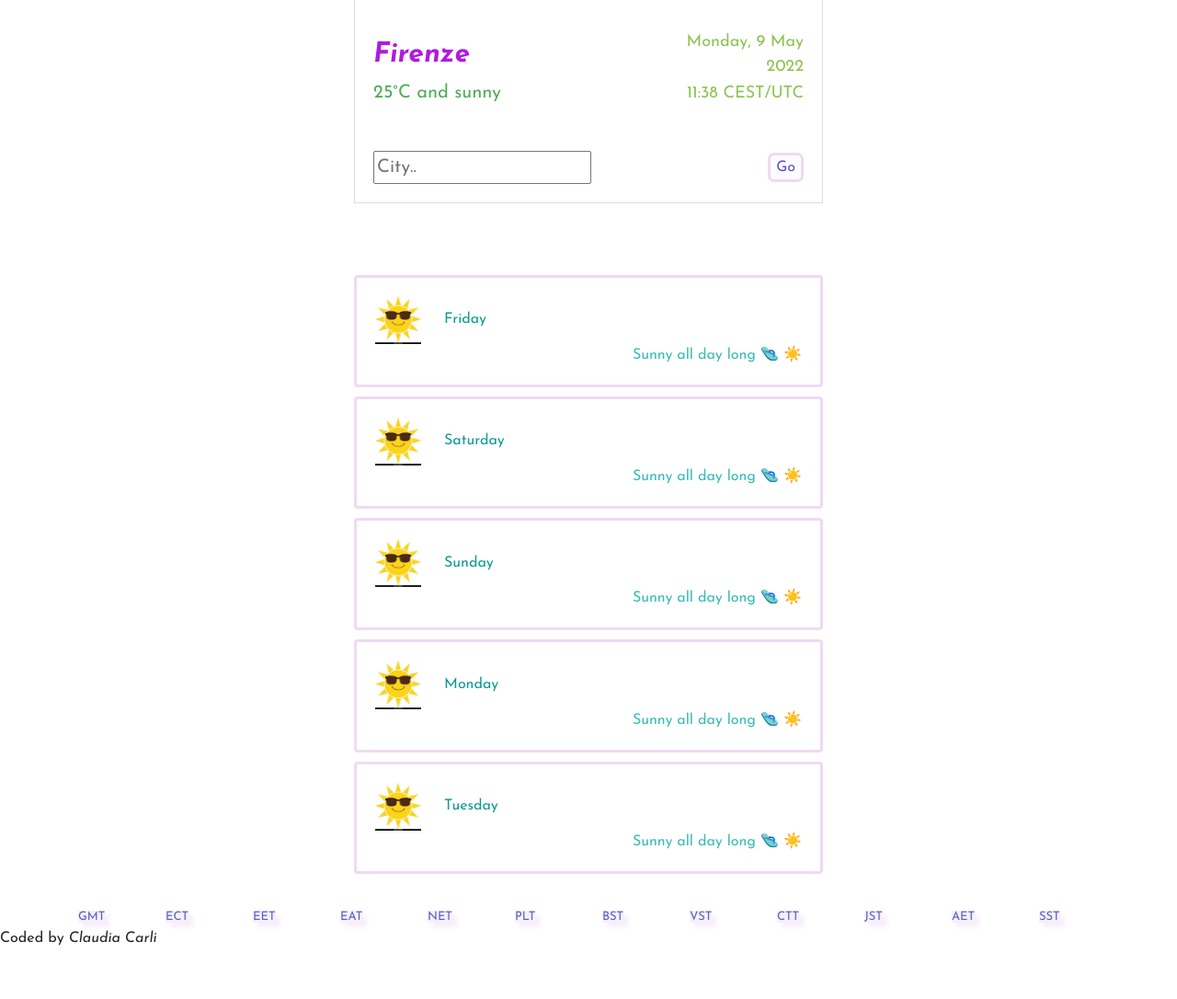
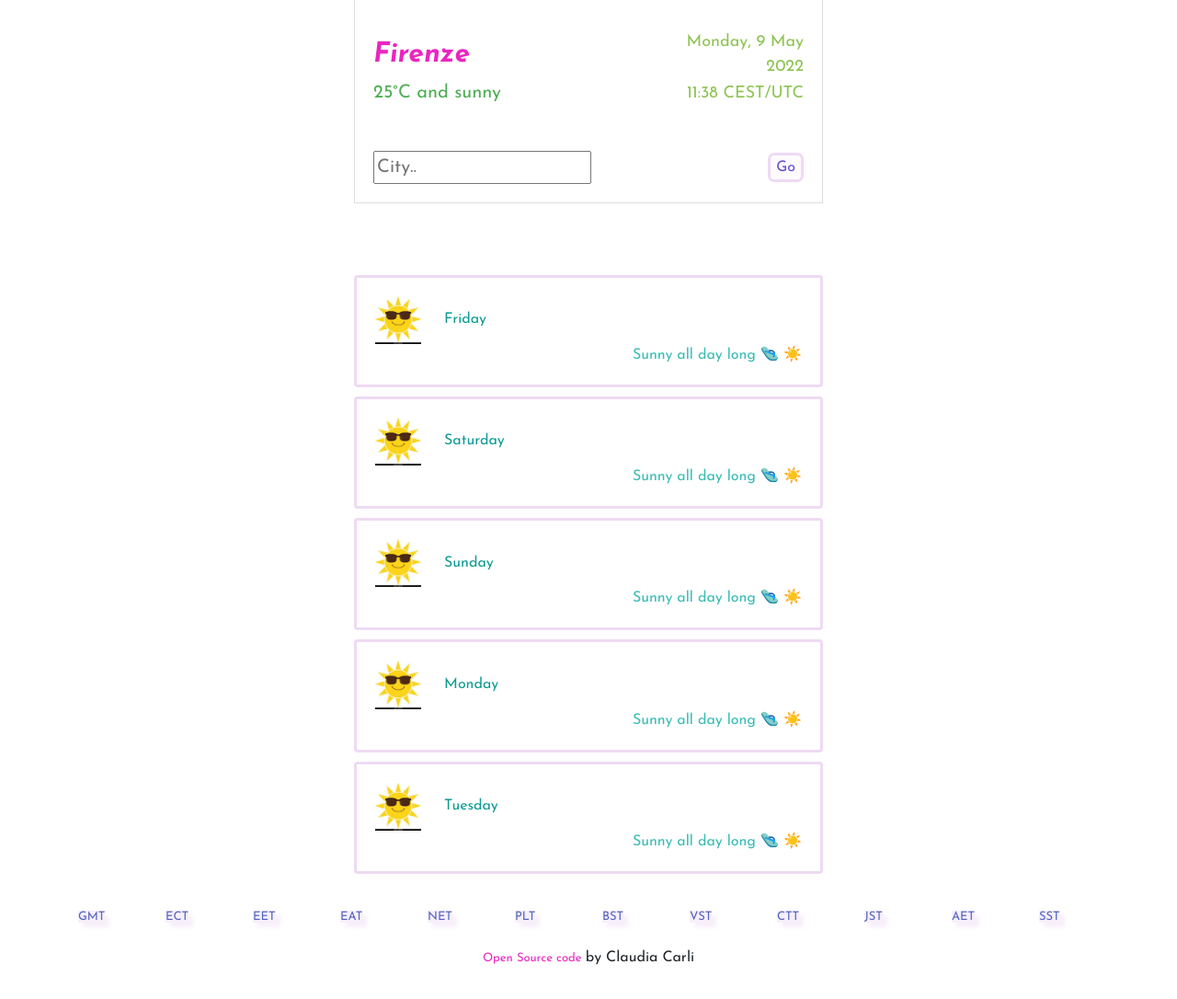
Before and after one commit to Clacarli/My-weatherUp, a plain HTML site: page Index.html in a window 1280 px wide. Shown: the part 120-1206 px from the top of the page at 92% size. Drawn offline with nearby package versions, Linux system fonts and the light colour scheme; a web font is replaced by a local one.

Commit message:
Updated signature and link

```diff
--- a/Index.html
+++ b/Index.html
@@ -117,7 +117,8 @@
       </div>
     </div>
     </div>
-    <p>Coded by <em> Claudia Carli </em></p>
+    <br>
+    <h6> <a href="https://github.com/Clacarli/My-weatherUp" class="signature">Open Source code </a> by Claudia Carli</h6>
     <script src = js-HW3-Plus..js></script>
   </body>
 </html>
--- a/src/styles-WeatherUp.css
+++ b/src/styles-WeatherUp.css
@@ -23,6 +23,9 @@ a {
   color: #5263be;
   background-color: #f7effa;
   box-shadow: 5px 5px 5px #f7effa;
+}
+h6 {
+  text-align: center;
 }
 .weatherup {
   border: 1px solid #dadde1;
@@ -60,8 +63,14 @@ a {
   color: #3abcb5;
   text-align: right;
 }
+.signature {
+  color: #eb25c0;
+  text-decoration: none;
+  background-color: #fff;
+  box-shadow: 5px 5px 5px #fff;
+}
 #cityName {
-  color: rgb(177, 26, 223);
+  color: #eb25c0;
   font-weight: 700;
   font-style: italic;
   font-size: 30px;
```
